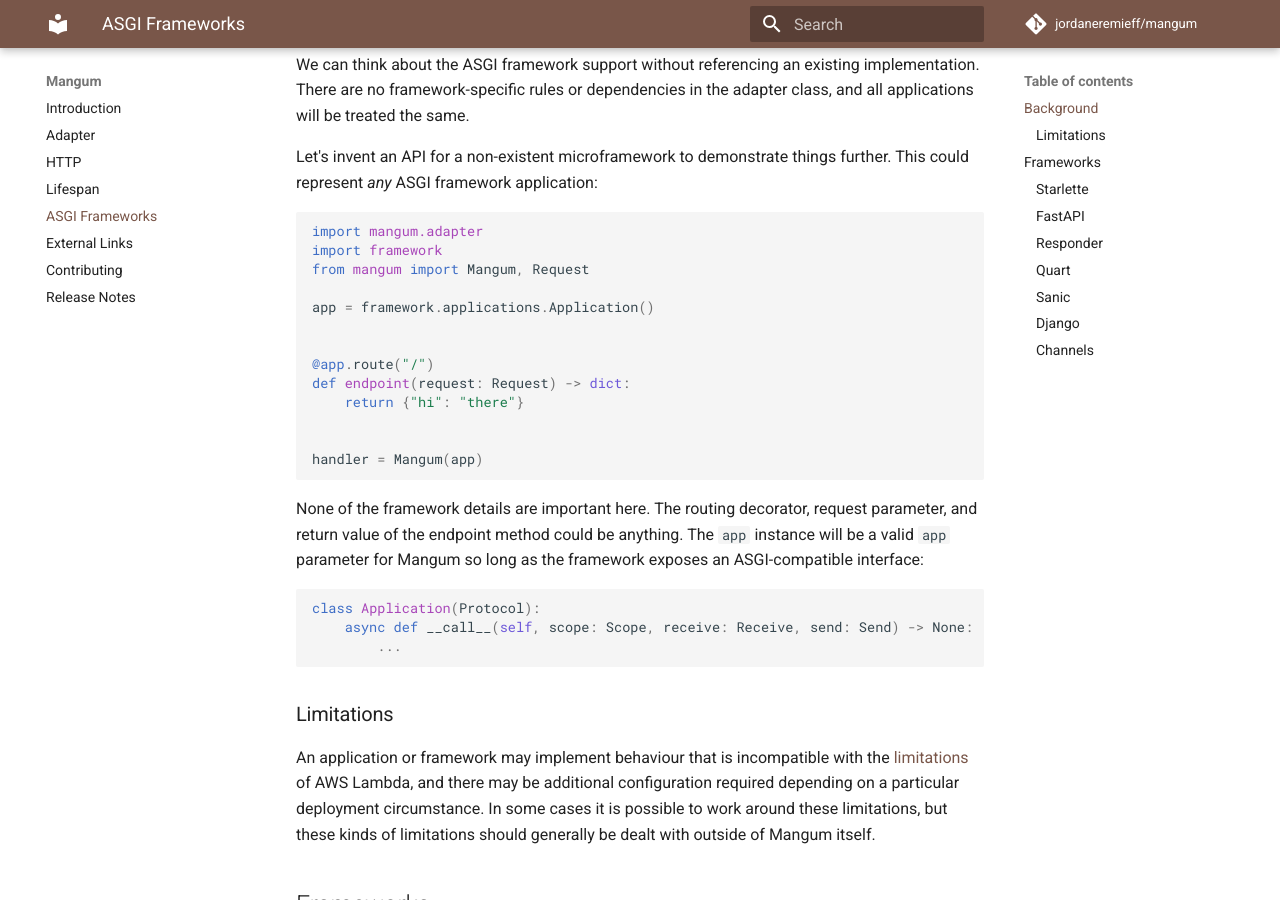
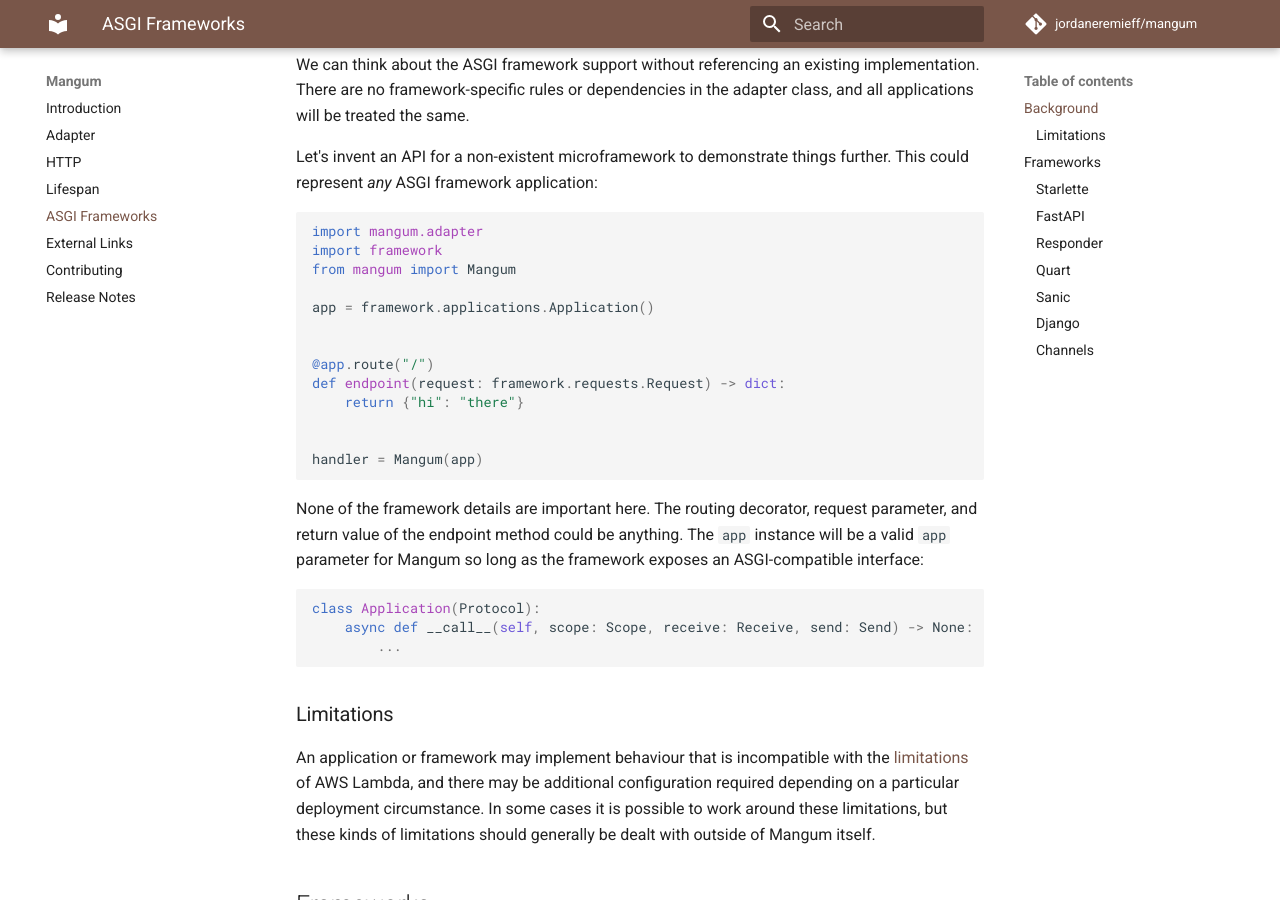
Before and after one commit to Kludex/mangum, an MkDocs documentation site: the page built from docs/asgi-frameworks.md, in a window 1280 px wide and 900 px high, scrolled down 363 px. Built offline with MkDocs 1.6.1 and Material for MkDocs 9.7.7, drawn with Linux system fonts in a browser that asks for light colours; comment, search, counter and statistics services are not loaded.

Commit message:
Fix example in ASGI frameworks doc

````diff
--- a/docs/asgi-frameworks.md
+++ b/docs/asgi-frameworks.md
@@ -13,13 +13,13 @@
 ```python
 import mangum.adapter
 import framework
-from mangum import Mangum, Request
+from mangum import Mangum
 
 app = framework.applications.Application()
 
 
 @app.route("/")
-def endpoint(request: Request) -> dict:
+def endpoint(request: framework.requests.Request) -> dict:
     return {"hi": "there"}
 
 
````
